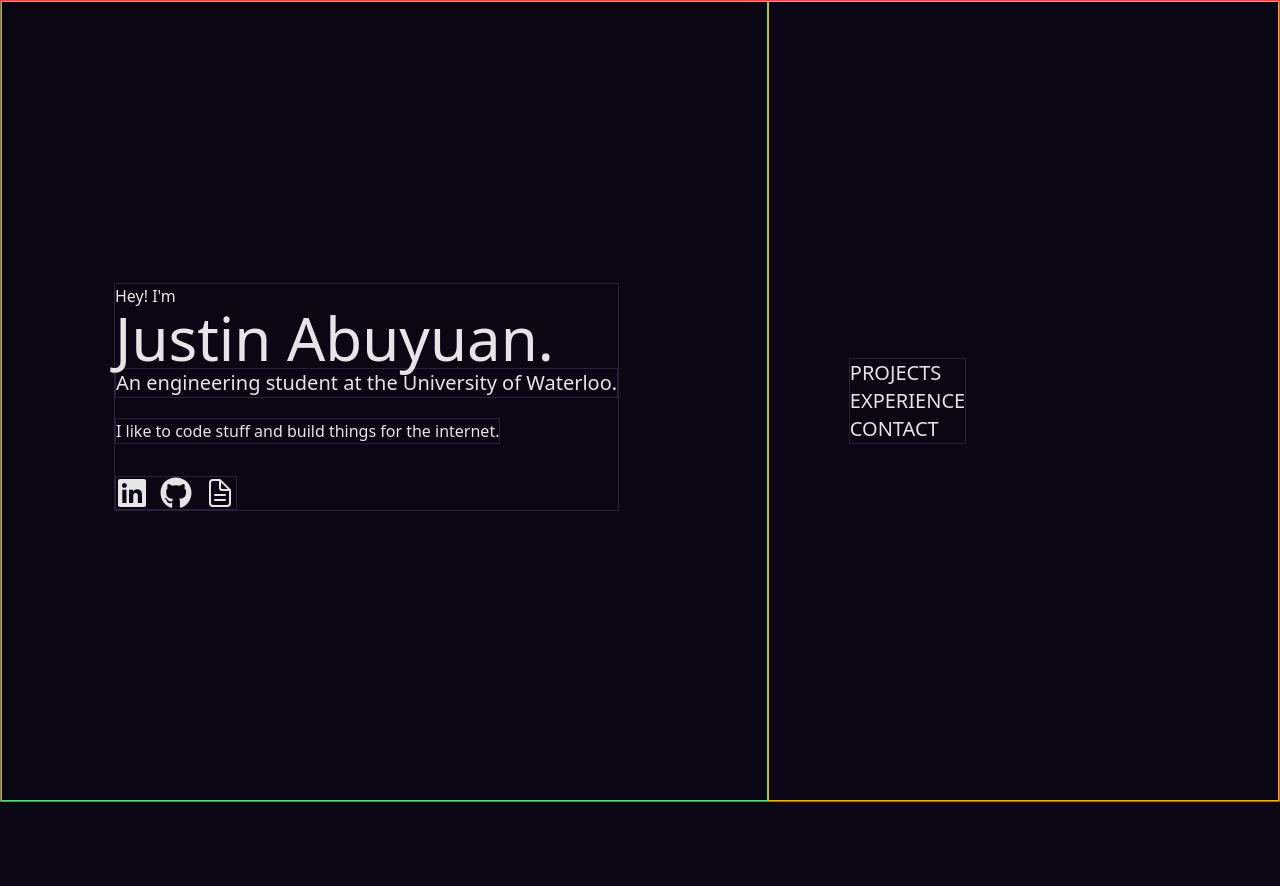
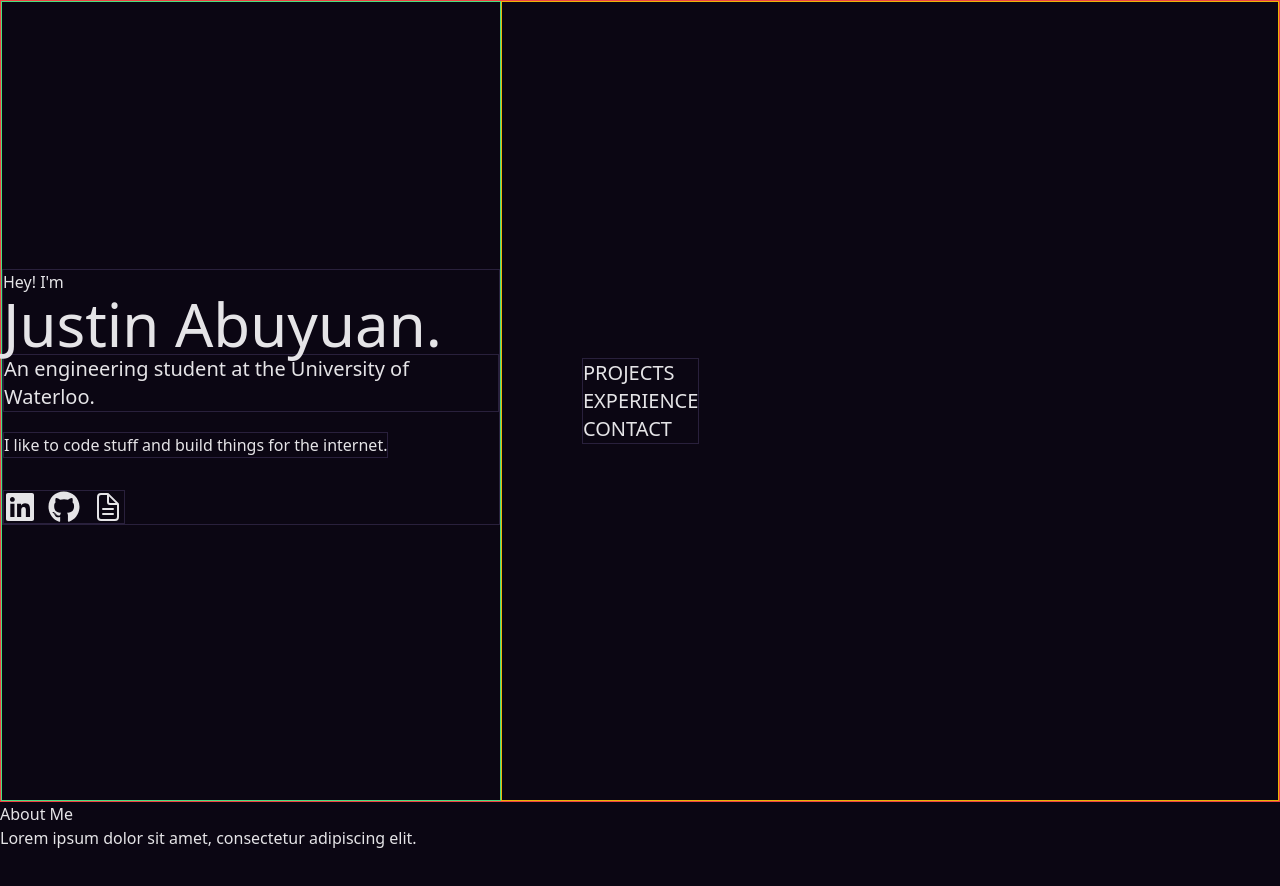
Before and after one commit to jasooh/portfolio-v.3, a Next.js app: page / in a window 1280 px wide. Shown: the top 886 px of the page. Before the commit the page ends 802 px from the top, so only its background shows below. Built offline with nearby package versions, Linux system fonts and the light colour scheme.

Commit message:
smooth scroll anim

```diff
--- a/src/app/(app)/page.tsx
+++ b/src/app/(app)/page.tsx
@@ -1,33 +1,45 @@
 'use client'
 
 // Portfolio page
+import { useRef } from 'react'
 
 // Icons
 import { FaGithub, FaLinkedin } from 'react-icons/fa'
 import { IoDocumentTextOutline } from 'react-icons/io5'
 
 // Motion
-import SlideTransition from '@/components/animate/SlideTransition'
-import { useScroll } from 'motion/react'
+import { motion, useScroll, useSpring, useTransform } from 'motion/react'
 
 // TODO: Split up this entire thing into components
 // TODO: Remove borders
 // TODO: Shorten long class names with Tailwind utility components
 
 export default function Home() {
+  const scrollRef = useRef(null)
+
   // Scroll
-  const { scrollYProgress } = useScroll()
+  const { scrollYProgress } = useScroll(
+    // {
+    //   target: scrollRef,
+    // }
+  )
+  const width = useSpring(
+    useTransform(scrollYProgress, [0, 0.2], ['600%', '500%']),
+    { stiffness: 100, damping: 20 },
+  )
 
   return (
     <main className="w-full min-h-screen">
       {/* Grouped Header and Sections */}
-      <section aria-labelledby="main-content">
+      <section aria-labelledby="main-content" className="flex flex-row min-h-screen border-red-500 border">
         {/* Hero Section */}
         {/* TODO: Add fade in transition for this section */}
-        <header className="flex flex-row min-h-screen border-red-500 border">
         {/* Name */}
-          <section className="w-[60%] pl-28 flex flex-col justify-center min-h-screen border-green-400 border">
-            <SlideTransition className="w-fit mb-2 border">
+        <motion.section
+          className="flex flex-col items-center justify-center min-h-screen border-green-400 border"
+          style={{ width }}
+        >
+          <header className="w-fit mb-2 border">
             <p>Hey! I&#39;m</p>
             <h1 className="text-6xl">Justin Abuyuan.</h1>
             {/* Current position */}
@@ -49,19 +61,19 @@ export default function Home() {
               <FaGithub className="size-8" />
               <IoDocumentTextOutline className="size-8" />
             </section>
-            </SlideTransition>
-          </section>
+          </header>
+        </motion.section>
 
         {/* Hero animation */}
         {/* TODO: Node animation here */}
-          <section className="pl-20 flex-grow flex flex-col justify-center border border-yellow-500">
+        {/* TODO: use scroll area to make this show portfolio content */}
+        <section ref={scrollRef} className="pl-20 flex-grow flex flex-col justify-center border border-yellow-500">
           <section className="w-fit text-xl border uppercase">
             <p>Projects</p>
             <p>Experience</p>
             <p>Contact</p>
           </section>
         </section>
-        </header>
 
         {/*  /!* About Section *!/*/}
         {/*  <section id="about" aria-labelledby="about-heading">*/}
@@ -82,6 +94,13 @@ export default function Home() {
         {/*  </section>*/}
       </section>
 
+      {/* About Section */}
+      <section id="about" aria-labelledby="about-heading" className="h-[1000px]">
+        <h2 id="about-heading">About Me</h2>
+        <p>Lorem ipsum dolor sit amet, consectetur adipiscing elit.</p>
+      </section>
+
+      {/* TODO: When portfolio is at the bottom, transition to a footer with no hero */}
       {/* Footer */}
       {/*<footer>*/}
       {/*  <section id="contact" aria-labelledby="contact-heading">*/}
```
Lines whose indentation alone changed are shown as unchanged.
